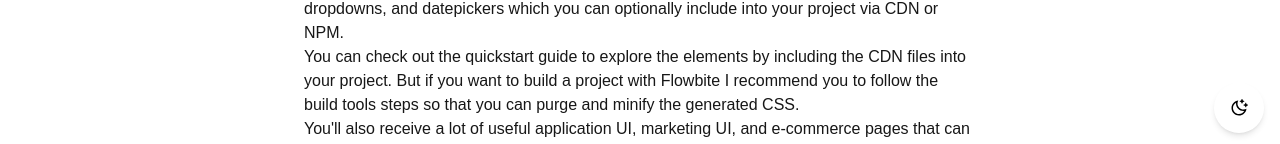
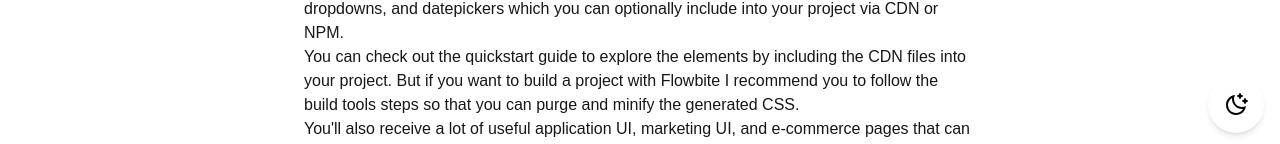
Before and after one commit to sixtycode/profilr, a Next.js app: page /news/example in a window 1280 px wide. Shown: the part 651-795 px from the top of the page. Built offline with nearby package versions, Linux system fonts and the light colour scheme.

Commit message:
style: accessibility improvement

```diff
--- a/src/app/components/Footer.tsx
+++ b/src/app/components/Footer.tsx
@@ -67,7 +67,7 @@
         <div className="fixed bottom-4 right-4">
           <button
             aria-label="darktoggle"
-            className="text-lg py-4 px-4 rounded-full shadow-md"
+            className="text-2xl py-4 px-4 rounded-full shadow-md"
           >
             <Link
               aria-label="button-zustand"
```
